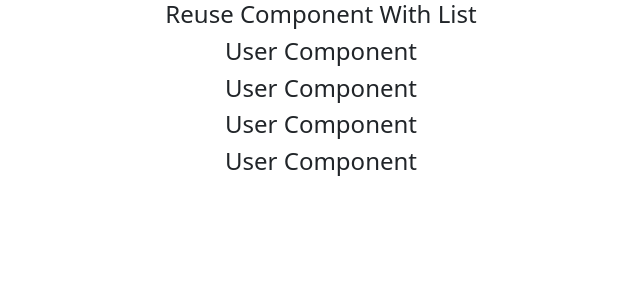
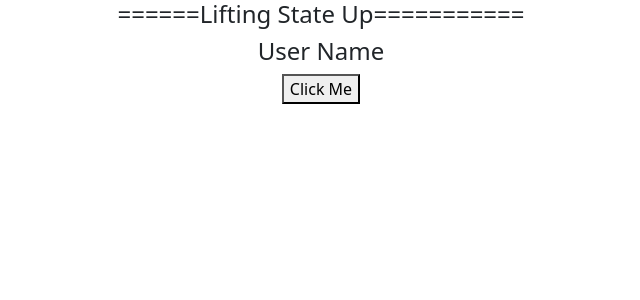
Before and after one commit to vijay4211/parent_to_child, a React (Create React App) app: page / in a window 1280 px wide. Shown: the top 300 px of the page, without its empty margins (319-959 px from the left). Built offline with nearby package versions, Linux system fonts and the light colour scheme.

Commit message:
pass data chil to parent

```diff
--- a/src/App.js
+++ b/src/App.js
@@ -2,19 +2,16 @@ import "./App.css";
 import "bootstrap/dist/css/bootstrap.min.css";
 import User from "./User";
 function App() {
-  //function
-  function test() {
-    console.log("test function");
+
+  function parentAlert(DataComeFromChild){  //data as DataComeFromChild
+     console.log(DataComeFromChild);
+     alert(DataComeFromChild.name);
   }
-  test();
 
   return (
     <div className="App">
-      <h4>Reuse Component With List</h4>
-      <User />
-      <User />
-      <User />
-      <User />
+      <h4>======Lifting State Up===========</h4>
+      <User alert={parentAlert} />
     </div>
   );
 }
--- a/src/User.js
+++ b/src/User.js
@@ -1,9 +1,17 @@
 import React from "react";
 
-function User() {
+function User(props) {
+  // const data = "Anil Siddhu";
+  const data = {
+    name: "Anil Siddhu",
+    email: "anil@gmail.com",
+    address: "Delhi",
+  };
+
   return (
     <div className="App">
-      <h4>User Component</h4>
+      <h4>User Name </h4>
+      <button onClick={() => props.alert(data)}>Click Me</button>
     </div>
   );
 }
```
